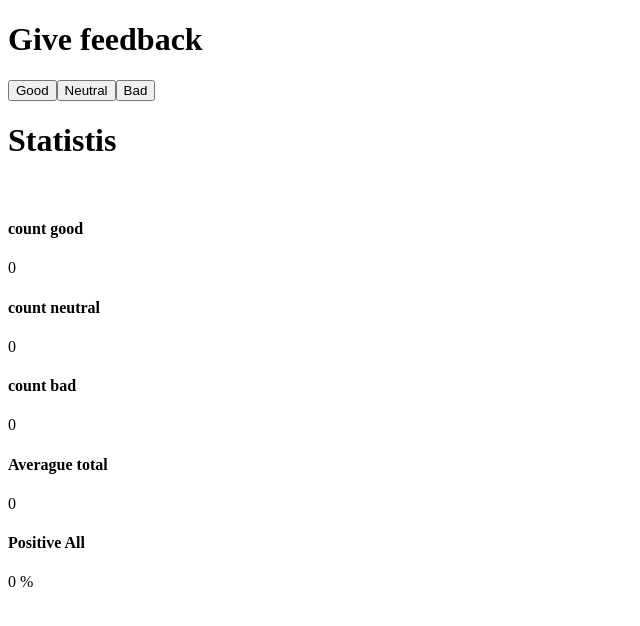
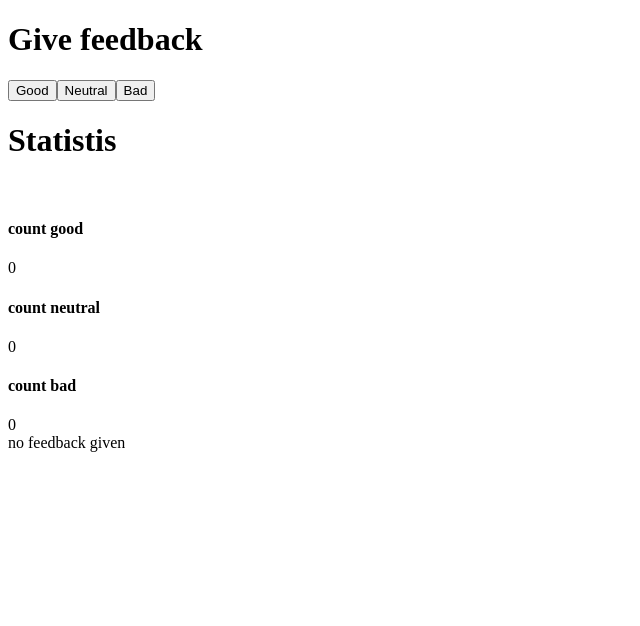
Before and after one commit to Adecas-Eg/Part0, a React (Vite) app in the folder part1/: page / in a window 1280 px wide. Shown: the top 626 px of the page, without its empty margins (0-640 px from the left). Built offline with nearby package versions, Linux system fonts and the light colour scheme.

Commit message:
part 1 unicafe  1.9

```diff
--- a/part1/src/App.jsx
+++ b/part1/src/App.jsx
@@ -1,14 +1,22 @@
 import { useState } from "react";
 
 const Statistics = (props) => {
+  if(props.average != 0 && props.average != 0 && props.total != 0){
+    return (
+      <div>
+        <h4> Averague total</h4>
+        {props.average}
+        <h4>Positive All</h4>
+        {props.positive} %
+      </div>
+    );
+  }
   return (
     <div>
-      <h4> Averague total</h4>
-      {props.average}
-      <h4>Positive All</h4>
-      {props.positive} %
+      no feedback given
     </div>
   );
+
 };
 
 const App = () => {
```
